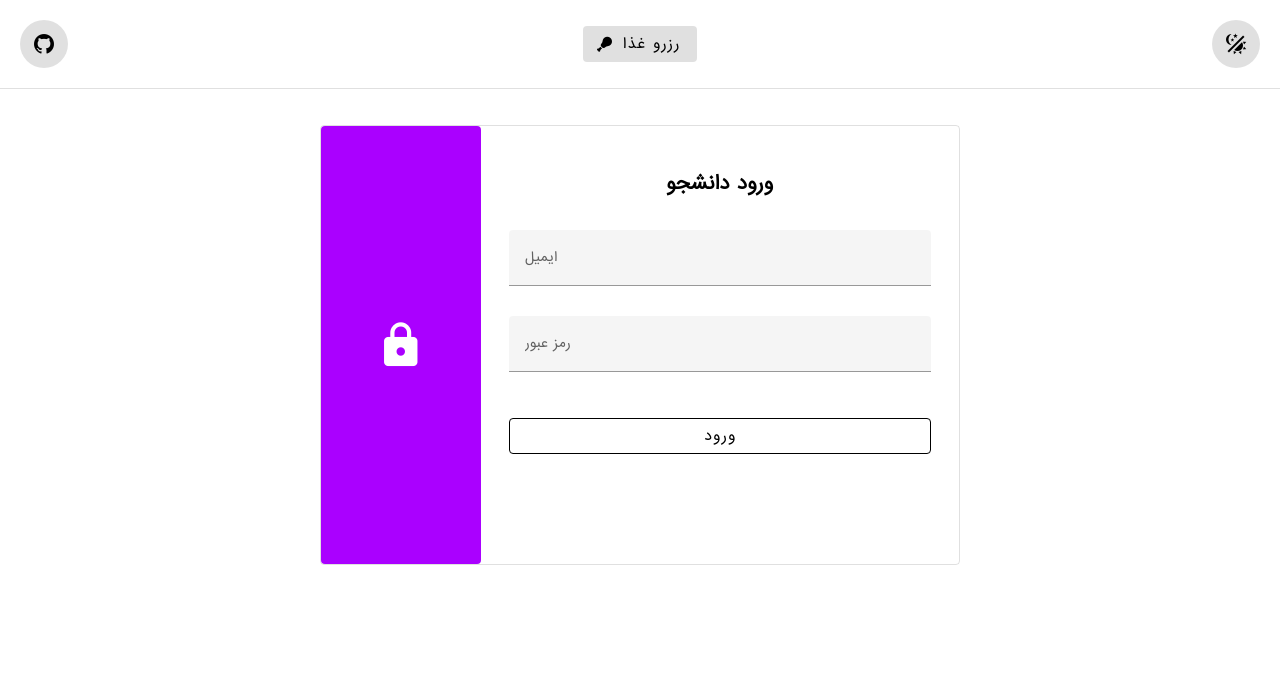
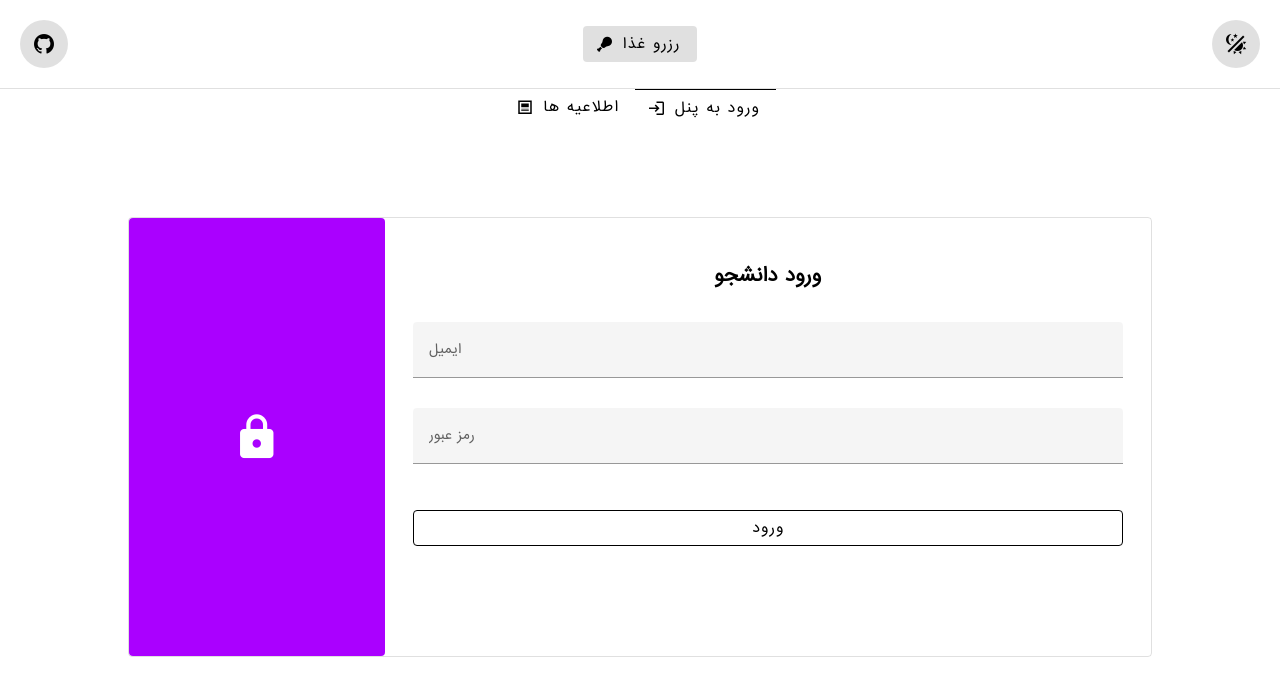
Before and after one commit to mamadjavaad/foodReservations, a Vue app: page / in a window 1280 px wide. Shown: the top 696 px of the page. Built offline with nearby package versions, Linux system fonts and the light colour scheme.

Commit message:
adding blog part 🏗️

```diff
--- a/src/views/HomeView.vue
+++ b/src/views/HomeView.vue
@@ -1,12 +1,43 @@
 <script setup>
+import {ref} from 'vue';
+const boxFlag=ref(true);
+const items = [
+    {
+      title: 'افزایش قیمت غذا دانشجویی',
+      subtitle: `<span class="text-primary">1402/6/30</span> <br/> افزایش قیمت غذا با مصوبه صندوق رفاه دانشجویان کشور انجام گرفته است و برای همه دانشگاههای وزارت علوم یکسان می باشد`,
+    },
+    { type: 'divider', inset: true },
+    {
+      title: 'نظرسنجی غذا',
+      subtitle: `<span class="text-primary">1402/6/15</span> <br/> دانشجویان محترم نظرسنجی غذا بصورت روزانه در سامانه ی تغذیه فعال می باشد.
+لطفا نسبت به غذای همان روز نظر خود را ثبت کنید`,
+    },
+    { type: 'divider', inset: true },
+    {
+      title: 'کمبود غذا',
+      subtitle:
+        '<span class="text-primary">1402/6/10</span> <br/> دانشجویان عزیز به دلیل کمبود غذا سلف ها دارای محدودیت شده اند',
+    },
+    { type: 'divider', inset: true },
+    {
+      title: 'تعطیلی سلف ',
+      subtitle:
+        '<span class="text-primary">1402/6/06</span> <br/> سلف خلیج به دلیل مشکلات فنی 5 روز تعطیل خواهد بود ',
+    },
+
+  ]
 import Navbar from '../components/Navbar.vue'
 </script>
 
 <template>
   <v-layout class="d-flex flex-column flex-wrap">
     <Navbar />
-<v-main class="d-flex align-center justify-center ">
-  <div class="d-flex w-50  mt-9 rounded border container-xs" style="min-height: 440px;">
+    <div class="w-100 d-flex align-center justify-center">
+      <v-btn prepend-icon="mdi-post-outline" variant="text" @click="boxFlag=false" :class="!boxFlag ? 'border-t-black rounded-0' : ''">اطلاعیه ها</v-btn>
+      <v-btn prepend-icon="mdi-login" variant="text"  @click="boxFlag=true" :class="boxFlag ? 'border-t-black rounded-0' : ''">ورود به پنل</v-btn>
+    </div>
+    <v-main class="d-flex align-center justify-center mt-14">
+      <div class="d-flex w-50  mt-9 mb-3 rounded border container-xs " style="min-height: 440px;" v-if="boxFlag">
         <div class="w-25 bg-purple-accent-4 rounded d-flex justify-center align-center banner-xs">
           <v-icon style="font-size: 50px;">mdi-lock</v-icon>
 
@@ -14,28 +45,33 @@ import Navbar from '../components/Navbar.vue'
         <div class="w-75 rounded pa-7 content-xs">
           <h3 class="text-center py-4">ورود دانشجو</h3>
           <v-form class="py-4">
-        <v-text-field
-          class="mb-2"
-          clearable
-          label="ایمیل"
-        ></v-text-field>
+            <v-text-field class="mb-2" clearable label="ایمیل"></v-text-field>
 
-        <v-text-field
-          clearable
-          label="رمز عبور"
-          type="password"
-        ></v-text-field>
+            <v-text-field clearable label="رمز عبور" type="password"></v-text-field>
 
             <br>
 
-        <v-btn
-        type="submit"
-          variant="outlined"
-          block
-        >
+            <v-btn type="submit" variant="outlined" block>
               ورود
             </v-btn>
           </v-form>
+        </div>
+
+      </div>
+
+      <div class="d-flex w-50 mb-9  rounded border container-xs" style="min-height: 440px;" v-if="!boxFlag">
+        <div class="w-25 bg-purple-accent-4 rounded d-flex justify-center align-center banner-xs">
+          <v-icon style="font-size: 50px;">mdi-account-voice</v-icon>
+
+        </div>
+        <div class="w-75 rounded py-5 content-xs">
+          <h3 class="text-center pb-3">اطلاعیه ها</h3>
+          <v-list :items="items" item-props lines="three" style="direction: rtl;">
+      <template v-slot:subtitle="{ subtitle }">
+        <div v-html="subtitle"></div>
+      </template>
+    </v-list>
+
         </div>
 
       </div>
@@ -44,23 +80,29 @@ import Navbar from '../components/Navbar.vue'
   </v-layout>
 </template>
 <style lang="scss" scoped>
-//responsive width for devises with max 1200px size
-@media screen and (max-width: 1200px) {
-.container-xs{
+.border-t-black{
+  border-top: 1px solid black;
+}
+//responsive width for devises with max 1300px size
+@media screen and (max-width: 1300px) {
+  .container-xs {
     width: 80% !important;
   }
 }
 
 // styles for extera small devices (vuetify xs doesent work for some classes)
 @media screen and (max-width: 600px) {
-  .container-xs{
+  .container-xs {
     flex-direction: column !important;
-.banner-xs{
+    width: 90% !important;
+
+    .banner-xs {
       width: 100% !important;
       padding: 20px;
     }
-.content-xs{
-  width: 100% !important ;
+
+    .content-xs {
+      width: 100% !important;
     }
   }
 }
```
Lines whose indentation alone changed are shown as unchanged.
